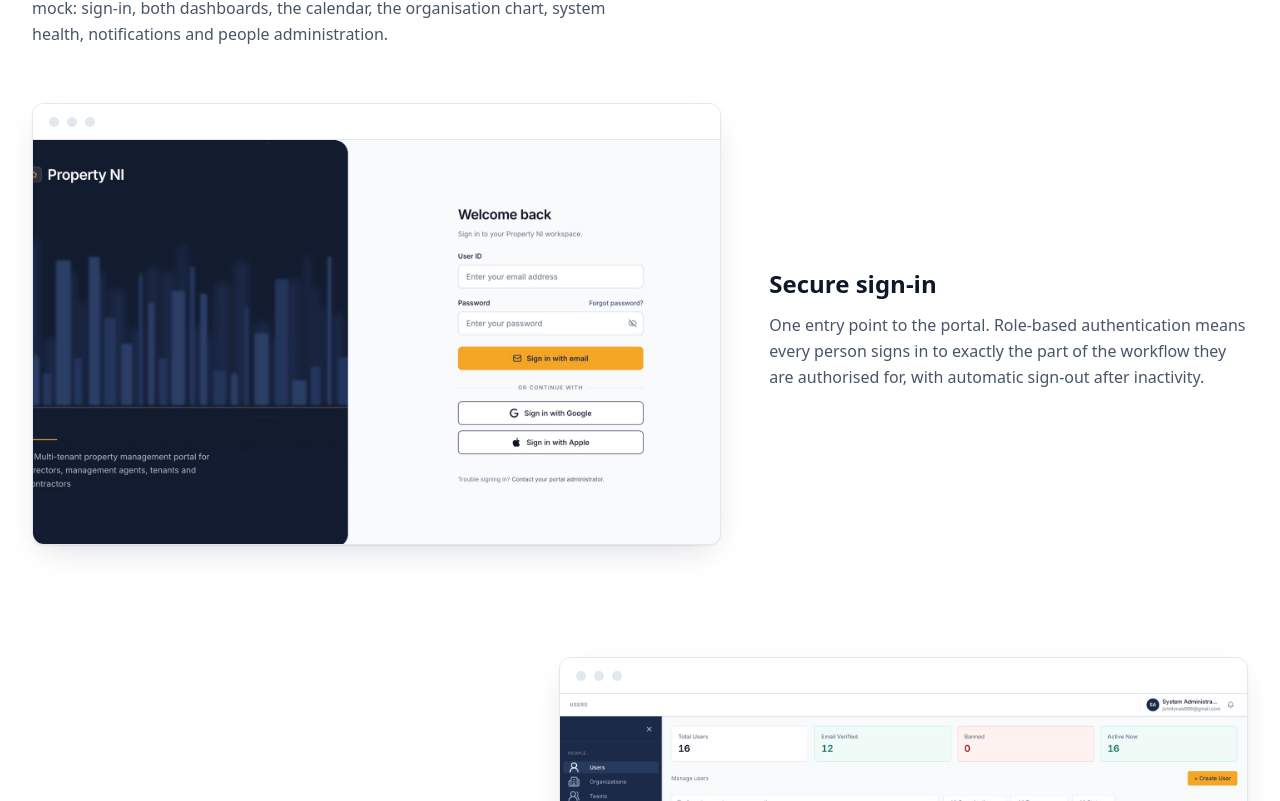
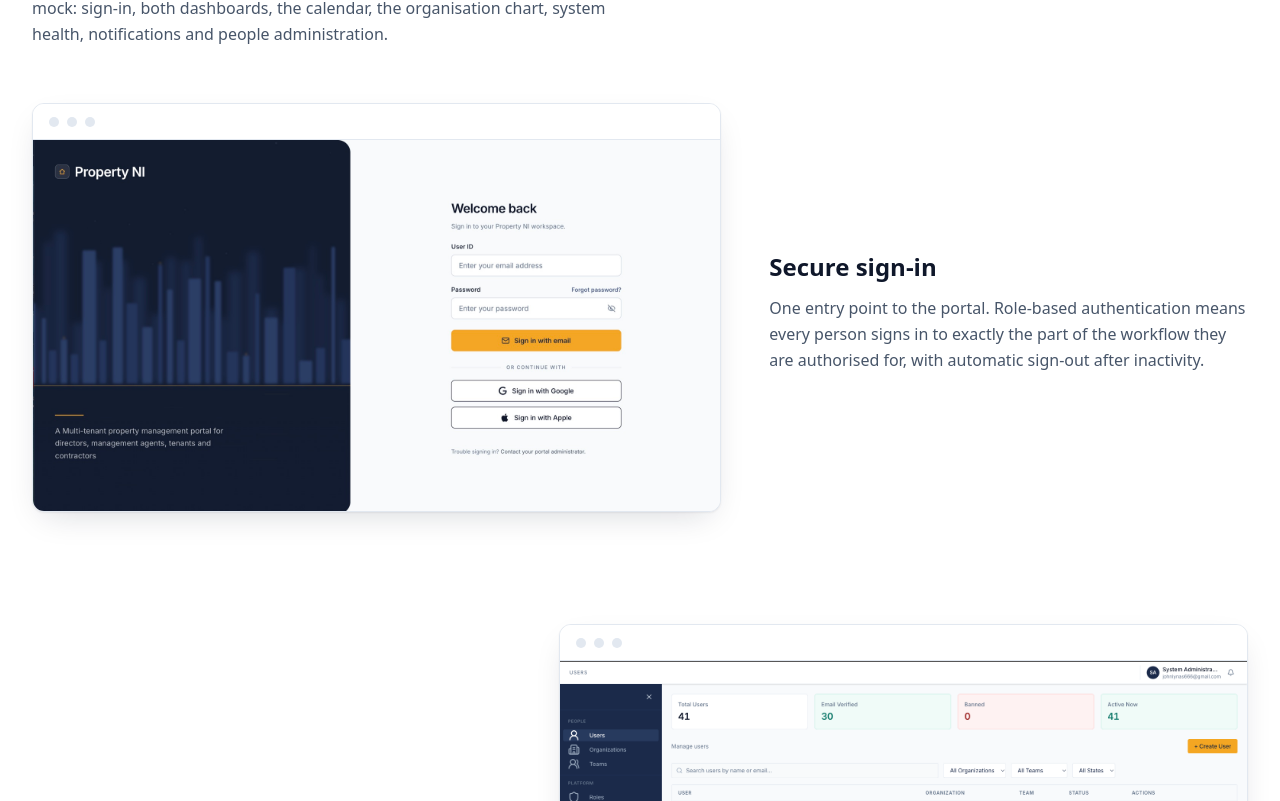
Before and after one commit to johnlynas/nipp-landing-page, a Next.js app: page / in a window 1280 px wide. Shown: the part 619-1420 px from the top of the page. Built offline with nearby package versions, Linux system fonts and the light colour scheme.

Commit message:
Improve screenshoet on landing page

```diff
--- a/src/components/ScreenshotTour.tsx
+++ b/src/components/ScreenshotTour.tsx
@@ -23,7 +23,7 @@ const shots: Shot[] = [
     src: '/img/admin-dashboard.png',
     alt: 'Property NI admin dashboard',
     width: 1800,
-    height: 1087,
+    height: 1130,
     title: 'Admin dashboard',
     body: 'A live overview of the organisation at a glance: people, roles, activities and operational metrics for the administrators who run things behind the scenes.',
   },
@@ -31,7 +31,7 @@ const shots: Shot[] = [
     src: '/img/tenant-dashboard.png',
     alt: 'Property NI member workspace',
     width: 1800,
-    height: 1059,
+    height: 1130,
     title: 'Tenant workspace',
     body: 'A focused, read-only workspace for team members: the shared calendar, the organisation chart and the notifications that matter to their role, nothing more.',
   },
@@ -86,17 +86,15 @@ function Frame({ shot }: { shot: Shot }) {
           <span className="h-2.5 w-2.5 rounded-full bg-slate-200" />
           <span className="h-2.5 w-2.5 rounded-full bg-slate-200" />
         </div>
-        <div className="relative aspect-[1.7/1] bg-slate-50">
         <Image
           src={shot.src}
           alt={shot.alt}
           width={shot.width}
           height={shot.height}
-            className="absolute inset-0 h-full w-full object-cover object-top"
+          className="block h-auto w-full"
           sizes="(max-width: 768px) 92vw, 44vw"
           loading="lazy"
         />
-        </div>
       </div>
     </figure>
   );
```
Also changed, not shown: public/img/admin-dashboard.png, public/img/tenant-dashboard.png. Lines whose indentation alone changed are shown as unchanged.
